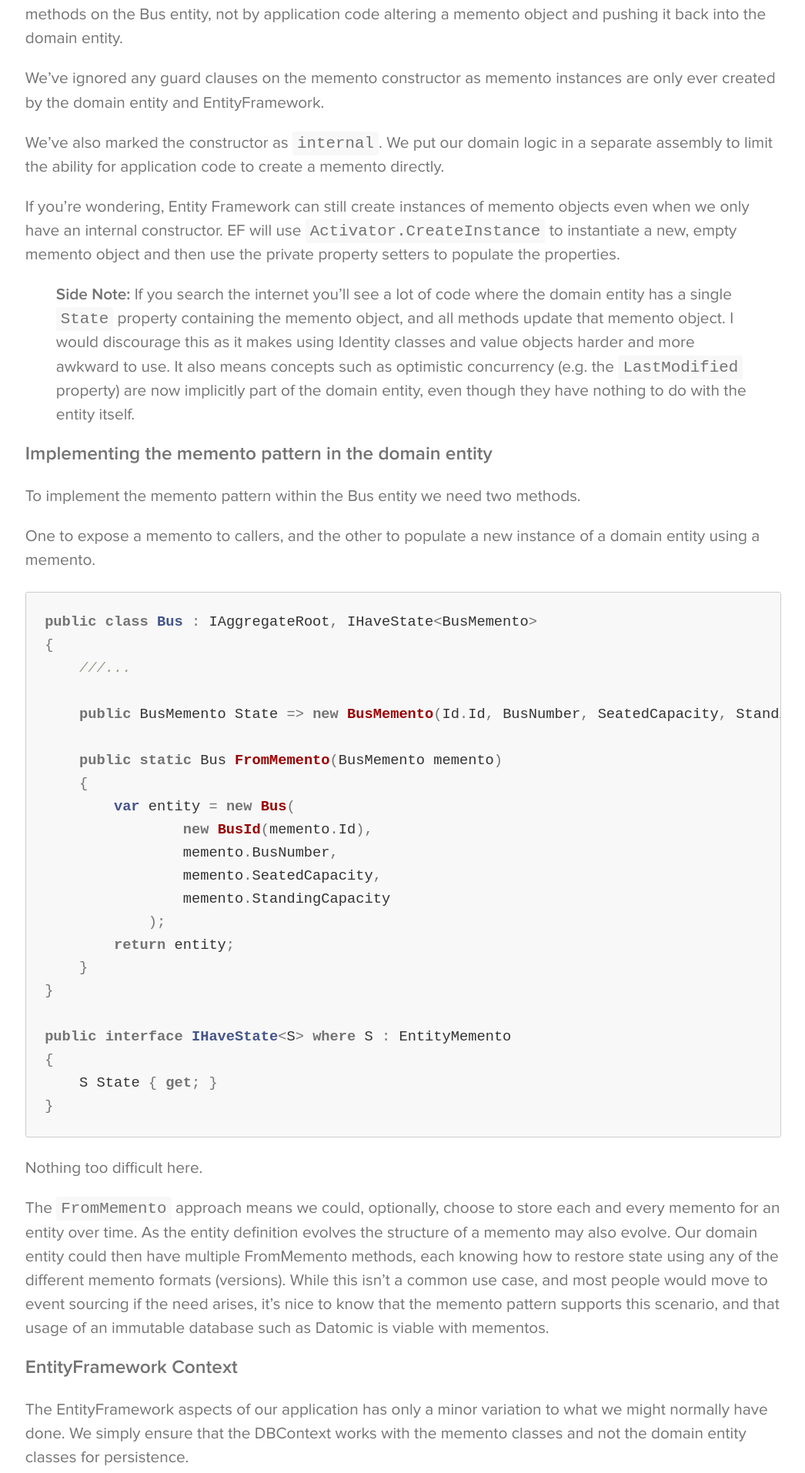
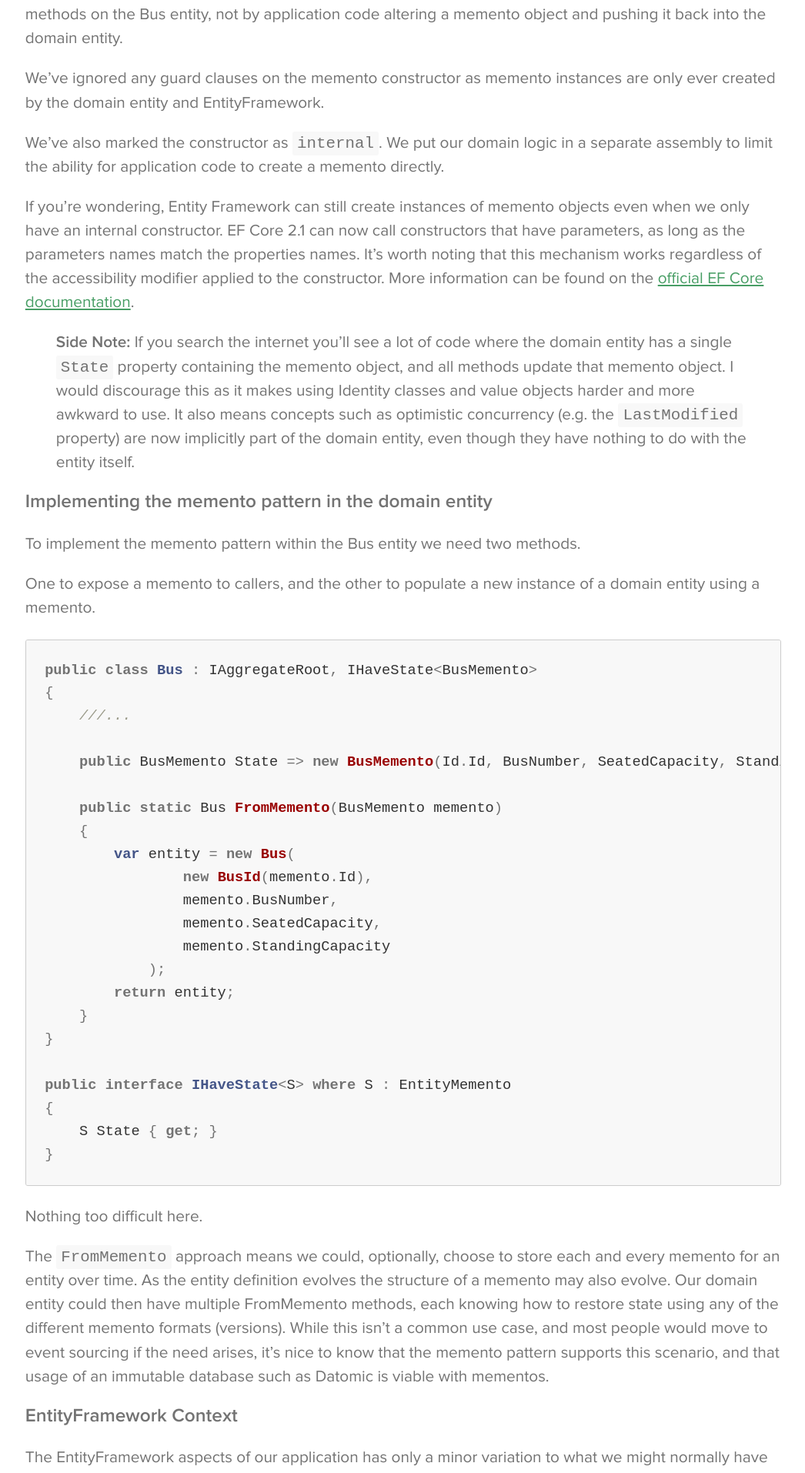
Before and after one commit to rbanks54/rbanks54.github.io, a Jekyll site: the page built from _posts/2018-08-24-ddd-entity-framework-and-memento-pattern.md, in a window 1280 px wide. Shown: the part 3086-5000 px from the top of the page at 77% size, without its empty margins (116-1162 px from the left). Built offline with Jekyll 4.4.1, drawn with Linux system fonts in a browser that asks for light colours; nearby versions of some CDN libraries; some web fonts are replaced; a style sheet for code colours, icons or effects is not loaded.

Commit message:
Change explanation about EF Core and constructors
As all the memento classes specify a non-default constructor, this means that the classes don't have default, parameterless constructors anymore, so there's no way for EF Core to call `Activator.CreateInstance` on them.

```diff
--- a/_posts/2018-08-24-ddd-entity-framework-and-memento-pattern.md
+++ b/_posts/2018-08-24-ddd-entity-framework-and-memento-pattern.md
@@ -85,7 +85,7 @@ We've ignored any guard clauses on the memento constructor as memento instances
 
 We've also marked the constructor as `internal`. We put our domain logic in a separate assembly to limit the ability for application code to create a memento directly.
 
-If you're wondering, Entity Framework can still create instances of memento objects even when we only have an internal constructor. EF will use `Activator.CreateInstance` to instantiate a new, empty memento object and then use the private property setters to populate the properties.
+If you're wondering, Entity Framework can still create instances of memento objects even when we only have an internal constructor. EF Core 2.1 can now call constructors that have parameters, as long as the parameters names match the properties names. It's worth noting that this mechanism works regardless of the accessibility modifier applied to the constructor. More information can be found on the [official EF Core documentation](https://docs.microsoft.com/en-us/ef/core/modeling/constructors).
 
 > **Side Note:** If you search the internet you'll see a lot of code where the domain entity has a single `State` property containing the memento object, and all methods update that memento object. I would discourage this as it makes using Identity classes and value objects harder and more awkward to use. It also means concepts such as optimistic concurrency (e.g. the `LastModified` property) are now implicitly part of the domain entity, even though they have nothing to do with the entity itself.
 
```
